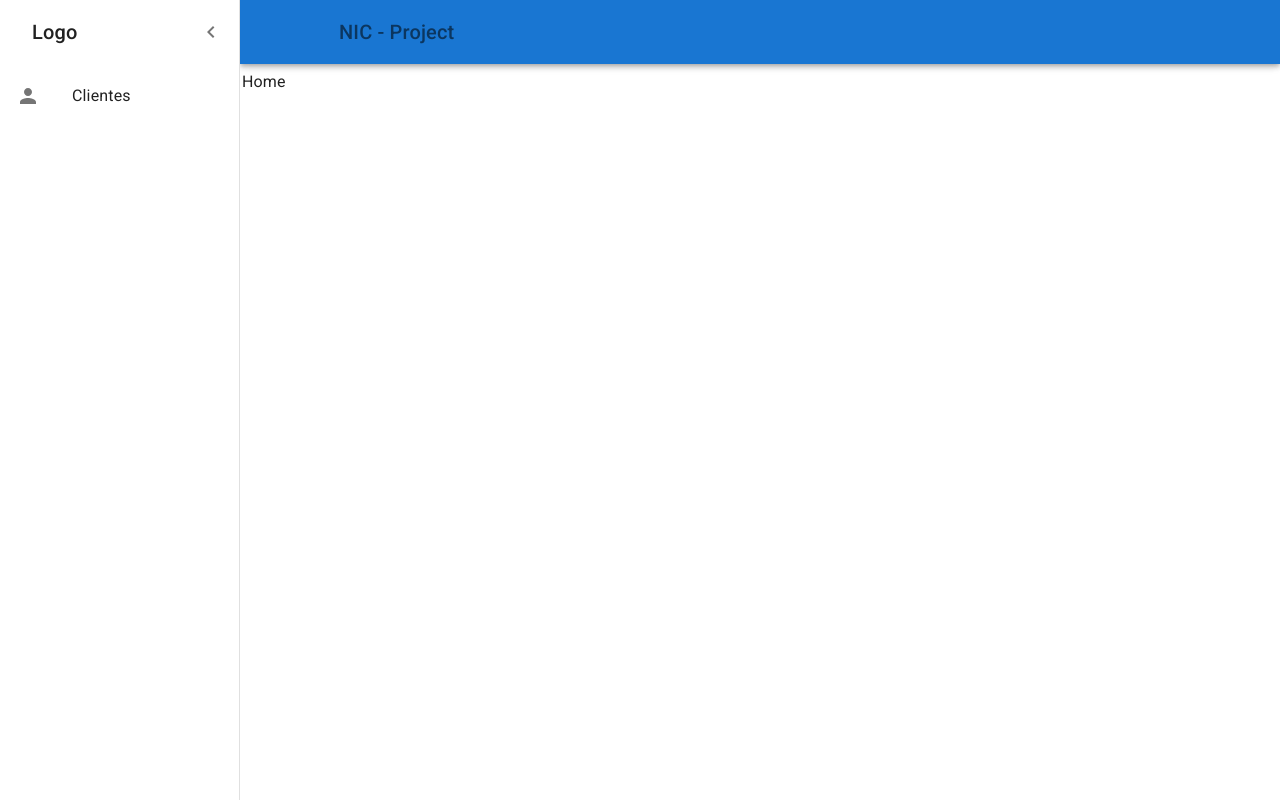
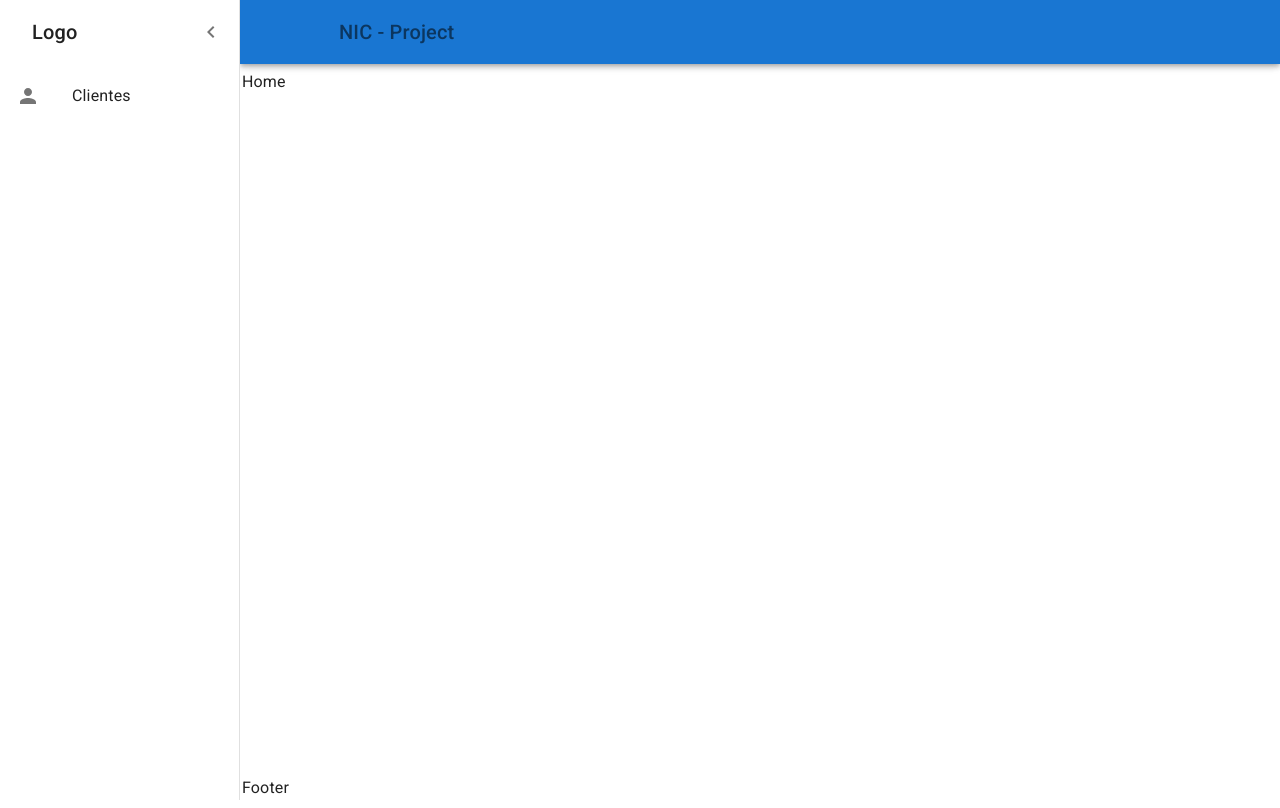
Before and after one commit to ricardoareiaslinhares/nic-project, a React (Vite) app: page / in a window 1280 px wide. Built offline with nearby package versions, Linux system fonts and the light colour scheme.

Commit message:
Drawer SideBar - fixed footer

```diff
--- a/src/Layout.tsx
+++ b/src/Layout.tsx
@@ -2,7 +2,7 @@ import { useCallback, useState } from "react";
 import { Outlet } from "react-router";
 
 import DrawerCustom from "./components/SideBar/DrawerCustom";
-import { Box, styled} from "@mui/material";
+import { Box, styled } from "@mui/material";
 
 const Layout = () => {
   const [isDrawerOpen, setIsDrawerOpen] = useState(true);
@@ -19,9 +19,11 @@ const Layout = () => {
     display: "flex",
     flex: 1,
     flexGrow: 1,
+    marginTop:"70px",
+    minHeight: "calc(100vh - 70px)",
     flexDirection: "column",
-    justifyContent: "space-around",
-    marginTop: 70,
+    justifyContent: "space-between",
+
     paddingInline: 2,
     marginLeft: open ? 0 : `-${drawerWidth}px`,
     transition: theme.transitions.create("margin", {
@@ -34,7 +36,6 @@ const Layout = () => {
     <Box
       sx={{
         width: "100vw",
-      minHeight: "100vh",
         paddingBottom: 1,
         display: "flex",
         flex: 1,
@@ -48,10 +49,15 @@ const Layout = () => {
         drawerWidth={drawerWidth}
       >
         <Main open={isDrawerOpen}>
+          <div className="w-full ">
+
           <Outlet />
+          </div>
+          <div className="w-full ">
+            <h3>Footer</h3>
+          </div>
         </Main>
       </DrawerCustom>
-          <h3>Footer</h3>
     </Box>
   );
 };
```
Lines whose indentation alone changed are shown as unchanged.
